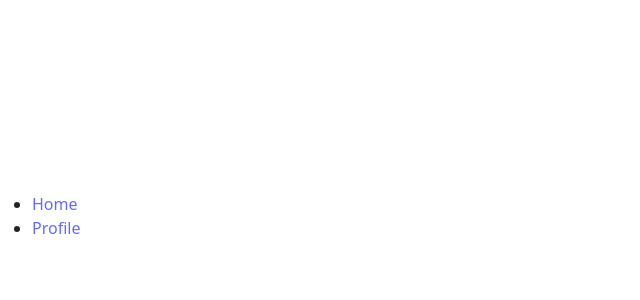
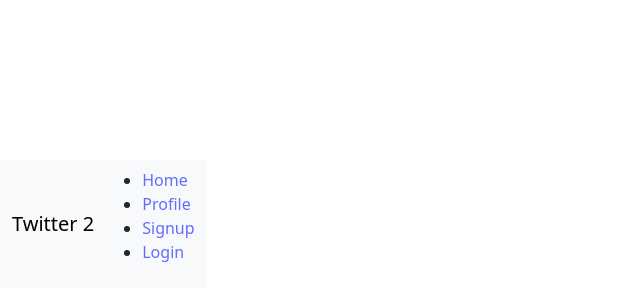
Before and after one commit to iHarmin/twitter-clone, a React (Vite) app in the folder frontend/: page / in a window 1280 px wide. Before the commit this address had no page. Shown: the part 176-476 px from the top of the page, without its empty margins (0-640 px from the left). Built offline with nearby package versions, Linux system fonts and the light colour scheme.

Commit message:
feat: updated navbar

```diff
--- a/frontend/src/NavBar.tsx
+++ b/frontend/src/NavBar.tsx
@@ -1,16 +1,33 @@
-import { Link } from 'react-router-dom';
+import {Link} from 'react-router-dom';
+import 'bootstrap/dist/css/bootstrap.min.css';
+import {useState} from "react";
 
 function NavBar() {
+  const [isLoggedIn, setIsLoggedIn] = useState(false);
+
   return (
-    <nav>
-      <ul>
-        <li>
-          <Link to="/">Home</Link>
-        </li>
-        <li>
-          <Link to="/profile">Profile</Link>
-        </li>
-      </ul>
+    <nav className="navbar navbar-expand navbar-light bg-light">
+      <div className="container">
+        <Link className="navbar-brand" to="#">Twitter 2</Link>
+        <ul>
+          <li className="nav-item">
+            <Link to="/">Home</Link>
+          </li>
+          <li className="nav-item">
+            <Link to="/profile/currentName">Profile</Link>
+          </li>
+          <li className="nav-item">
+            <Link to="/signup">Signup</Link>
+          </li>
+          <li className="nav-item">
+            {isLoggedIn ? (
+              <Link to="/login">Logout</Link>
+            ) : (
+              <Link to="/login">Login</Link>
+            )}
+          </li>
+        </ul>
+      </div>
     </nav>
   );
 }
```
